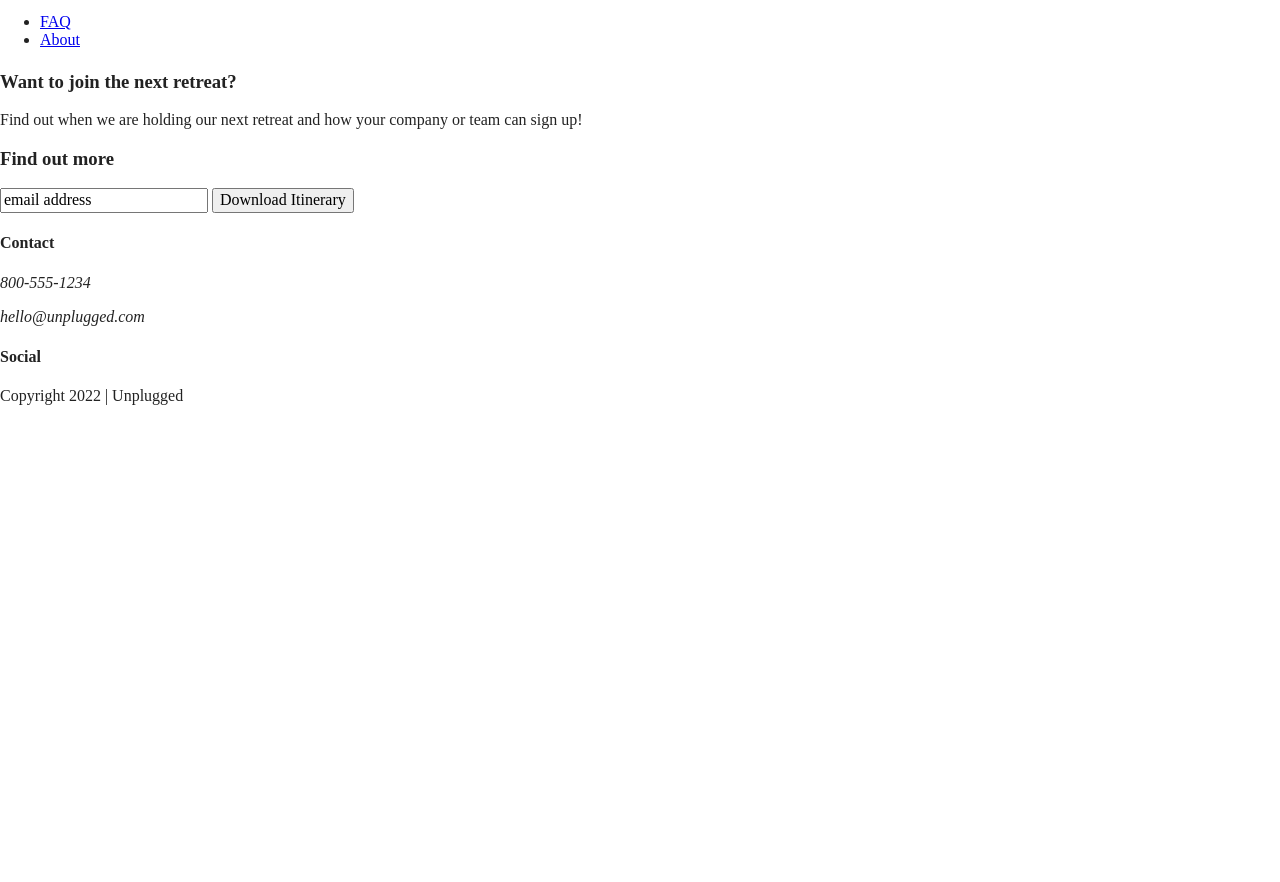
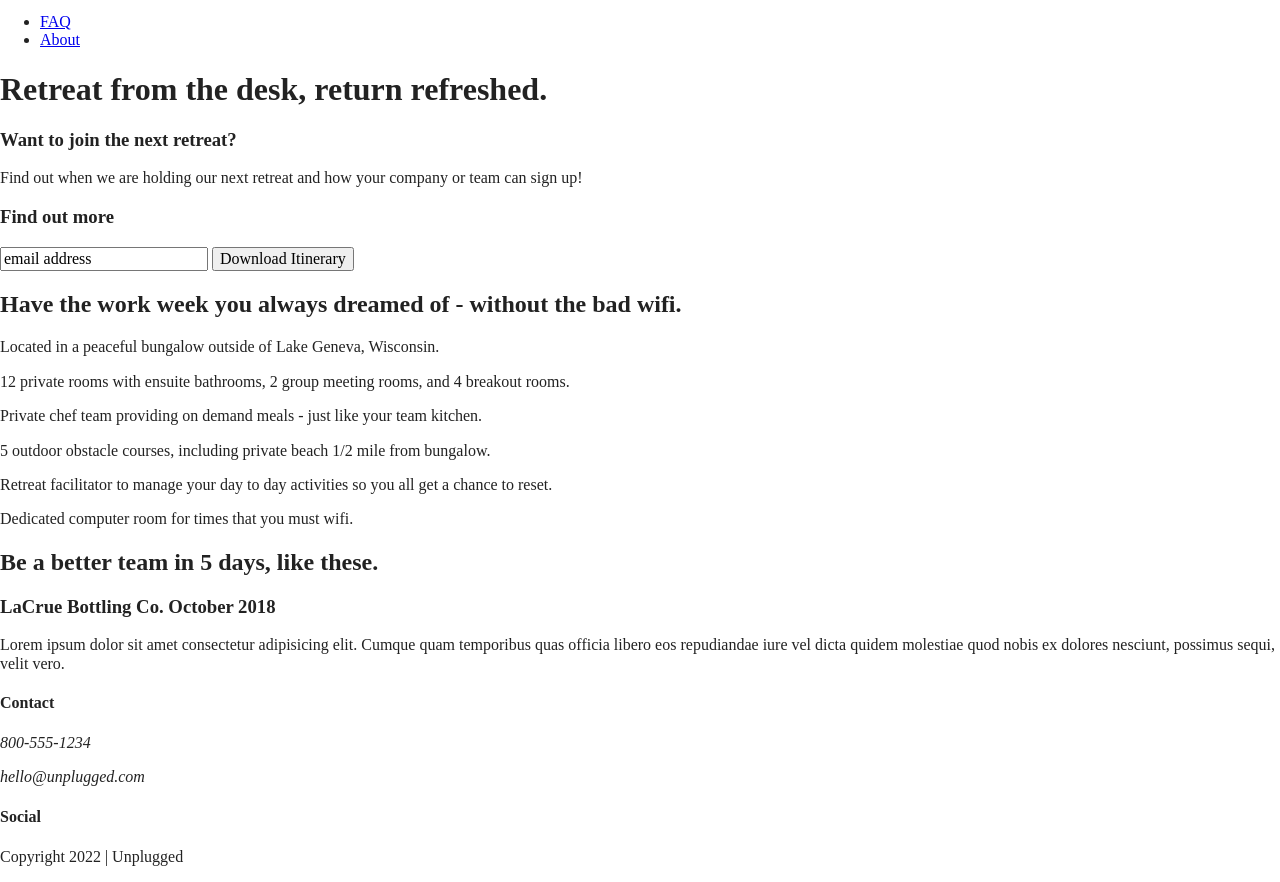
Before and after one commit to davidjuarez723/Unplugged-Retreat-Project, a website built with Parcel: page index.html in a window 1280 px wide. Shown: the part 23-905 px from the top of the page. Before the commit the page ends 800 px from the top, so only its background shows below. Built offline with nearby package versions, Linux system fonts and the light colour scheme.

Commit message:
Completed homepage content

```diff
--- a/index.html
+++ b/index.html
@@ -41,7 +41,7 @@
 
     <section class="hero-area">
       <div class="content-wrapper">
-        <h1></h1>
+        <h1>Retreat from the desk, return refreshed.</h1>
       </div>
     </section>
 
@@ -58,6 +58,50 @@
         </div>
       </div>
     </aside>
+
+    <section class="features">
+      <div class="content-wrapper">
+        <h2>Have the work week you always dreamed of - without the bad wifi.</h2>
+        <div class="features-items">
+          <article>
+            <p class="fontawesome-icon"></p>
+            <p class="features-item-description">Located in a peaceful bungalow outside of Lake Geneva, Wisconsin.</p>
+          </article>
+          <article>
+            <p class="fontawesome-icon"></p>
+            <p class="features-item-description">12 private rooms with ensuite bathrooms, 2 group meeting rooms, and 4 breakout rooms.</p>
+          </article>
+          <article>
+            <p class="fontawesome-icon"></p>
+            <p class="features-item-description">Private chef team providing on demand meals - just like your team kitchen.</p>
+          </article>
+          <article>
+            <p class="fontawesome-icon"></p>
+            <p class="features-item-description">5 outdoor obstacle courses, including private beach 1/2 mile from bungalow.</p>
+          </article>
+          <article>
+            <p class="fontawesome-icon"></p>
+            <p class="features-item-description">Retreat facilitator to manage your day to day activities so you all get a chance to reset.</p>
+          </article>
+          <article>
+            <p class="fontawesome-icon"></p>
+            <p class="features-item-description">Dedicated computer room for times that you must wifi.</p>
+          </article>
+        </div>
+      </div>
+    </section>
+
+    <section class="reviews">
+      <div class="content-wrapper">
+        <h2>Be a better team in 5 days, like these.</h2>
+        <article>
+          <div>
+            <h3>LaCrue Bottling Co. October 2018</h3>
+            <p>Lorem ipsum dolor sit amet consectetur adipisicing elit. Cumque quam temporibus quas officia libero eos repudiandae iure vel dicta quidem molestiae quod nobis ex dolores nesciunt, possimus sequi, velit vero.</p>
+          </div>
+        </article>
+      </div>
+    </section>
 
   </main>
 
```
